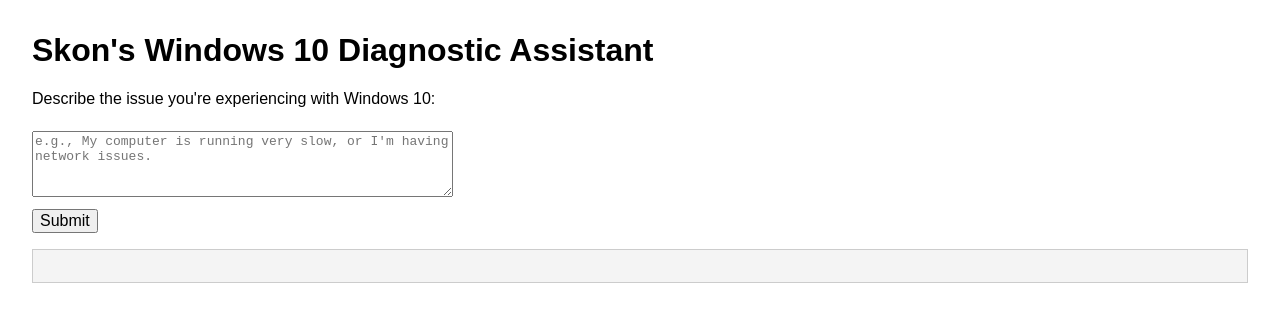
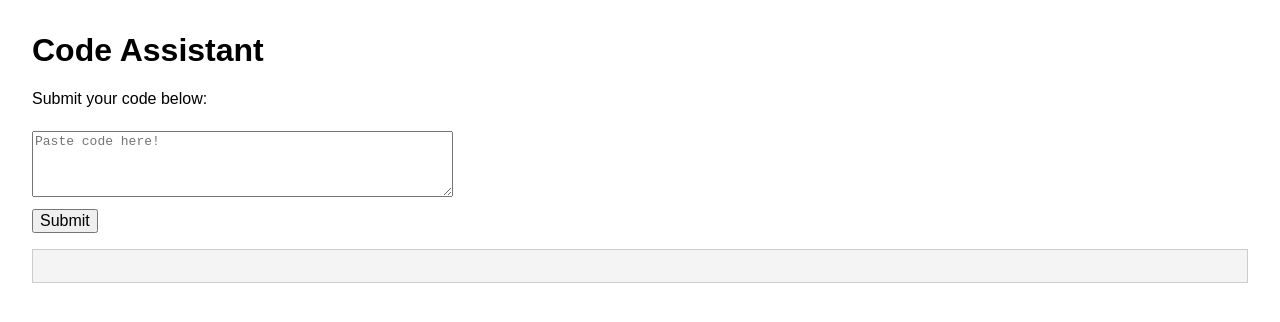
Before and after one commit to michpolak/codeFeedback, a website: page public/index.html in a window 1280 px wide. Drawn offline with Linux system fonts and the light colour scheme.

Commit message:
Update index.html

```diff
--- a/public/index.html
+++ b/public/index.html
@@ -11,9 +11,9 @@
   </style>
 </head>
 <body>
-  <h1>Skon's Windows 10 Diagnostic Assistant</h1>
-  <p>Describe the issue you're experiencing with Windows 10:</p>
-  <textarea id="userQuery" rows="4" cols="50" placeholder="e.g., My computer is running very slow, or I'm having network issues."></textarea>
+  <h1>Code Assistant</h1>
+  <p>Submit your code below:</p>
+  <textarea id="userQuery" rows="4" cols="50" placeholder="Paste code here!"></textarea>
   <br>
   <button id="submitBtn">Submit</button>
 
```
